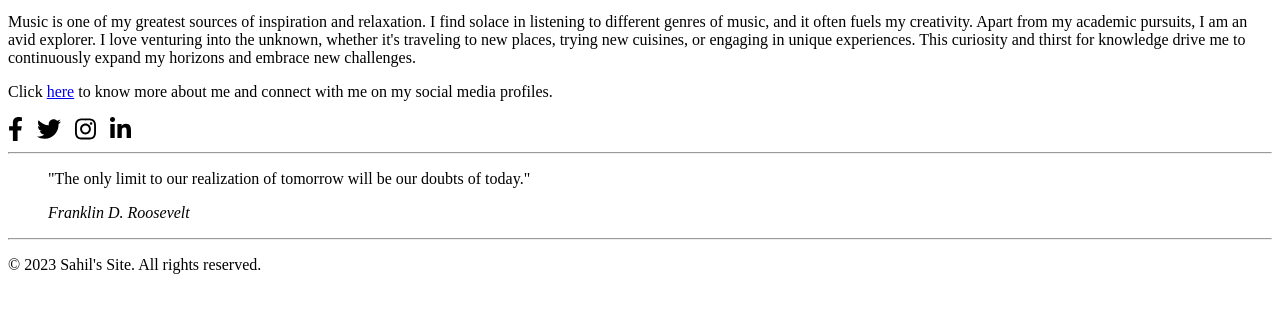
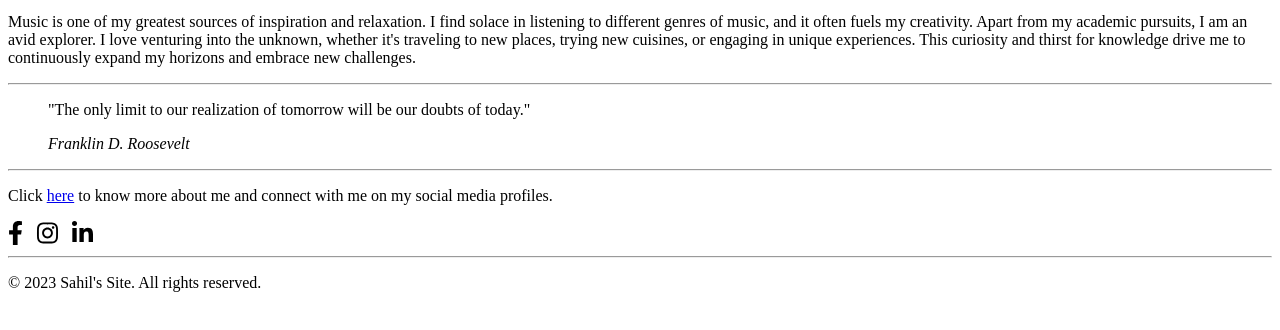
Before and after one commit to 90541120827/html-assignment, a plain HTML site: page index.html in a window 1280 px wide. Shown: the part 228-558 px from the top of the page. Drawn offline with Linux system fonts and the light colour scheme.

Commit message:
second commit

```diff
--- a/index.html
+++ b/index.html
@@ -23,20 +23,14 @@
 
   <article>
     <h2>About Me</h2>
-    <img src="your_image.jpg" alt="Profile Picture">
+    <img src="/Users/sahil/Downloads/pp.jpeg" alt="Profile Picture" width="300" height="300">
     <p>I am Sahil, a 21-year-old <abbr title="Interactive Media Design">IMD</abbr> student from India. I have a passion for creativity and I am always eager to learn new things. I enjoy exploring various forms of art and design, and I strive to incorporate them into my work. With a background in <abbr title="Interactive Media Design">IMD</abbr>, I am skilled in using design software and tools to bring ideas to life.</p>
     <p>Music is one of my greatest sources of inspiration and relaxation. I find solace in listening to different genres of music, and it often fuels my creativity. Apart from my academic pursuits, I am an avid explorer. I love venturing into the unknown, whether it's traveling to new places, trying new cuisines, or engaging in unique experiences. This curiosity and thirst for knowledge drive me to continuously expand my horizons and embrace new challenges.</p>
-    <p>Click <a href="your_social_site_link" target="_blank">here</a> to know more about me and connect with me on my social media profiles.</p>
 
-    <div class="social-icons">
-      <a href="your_social_media_link"><i class="fab fa-facebook-f"></i></a>
-      <a href="your_social_media_link"><i class="fab fa-twitter"></i></a>
-      <a href="your_social_media_link"><i class="fab fa-instagram"></i></a>
-      <a href="your_social_media_link"><i class="fab fa-linkedin-in"></i></a>
-    </div>
   </article>
 
   <hr>
+
 
   <blockquote>
     <p>"The only limit to our realization of tomorrow will be our doubts of today."</p>
@@ -44,6 +38,14 @@
   </blockquote>
 
   <hr>
+  <article><p>Click <a href="https://www.linkedin.com/in/sahil-sahil-665323261/" target="_blank">here</a> to know more about me and connect with me on my social media profiles.</p>
+
+    <div class="social-icons">
+      <a href="https://www.facebook.com/ChAudHry.SaHiL.0"><i class="fab fa-facebook-f"></i></a>
+      <a href="https://www.instagram.com/chaudhry_speaking/"><i class="fab fa-instagram"></i></a>
+      <a href="https://www.linkedin.com/in/sahil-sahil-665323261/"><i class="fab fa-linkedin-in"></i></a>
+    </div></article>
+    <hr>
 
   <footer>
     <p>&copy; 2023 Sahil's Site. All rights reserved.</p>
```
